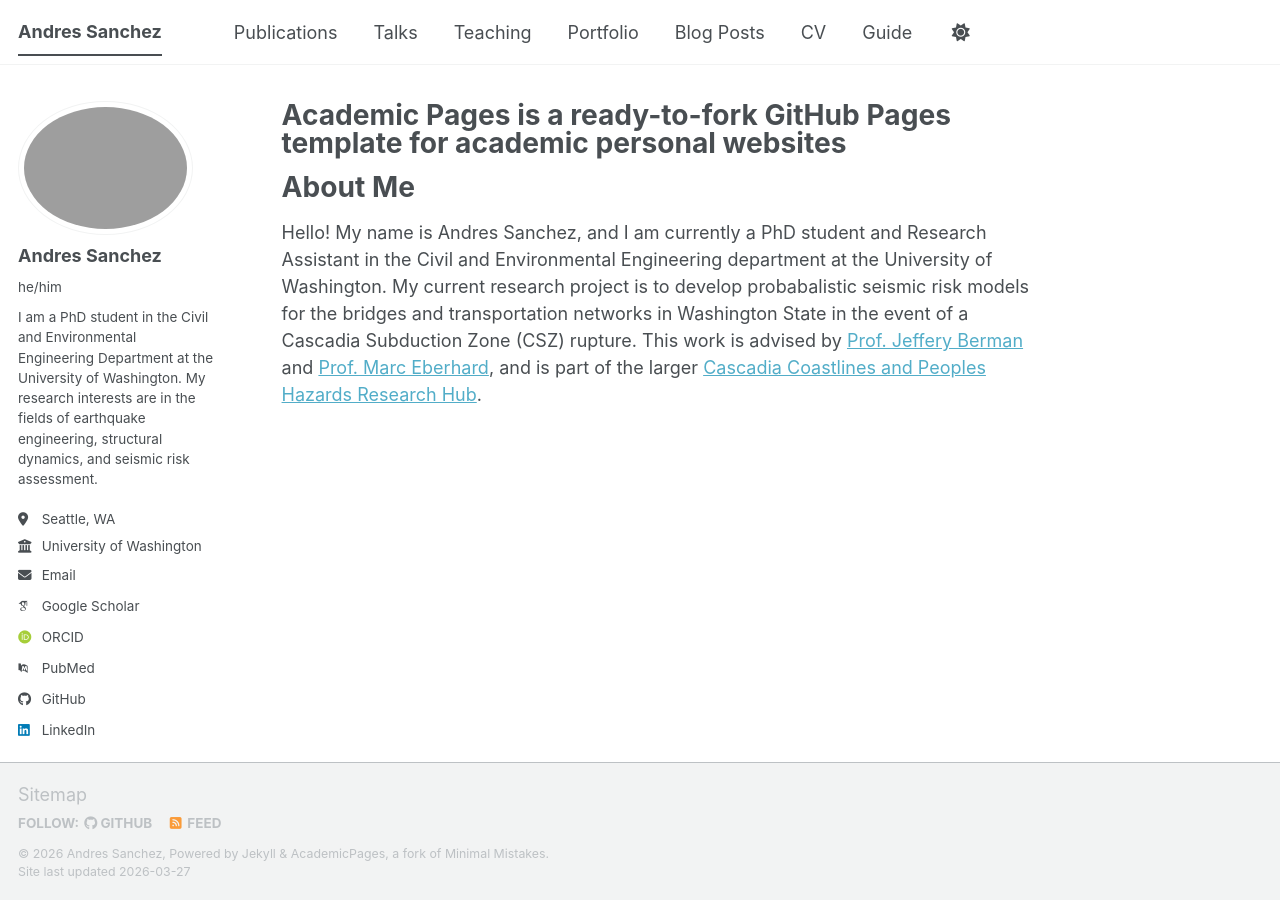
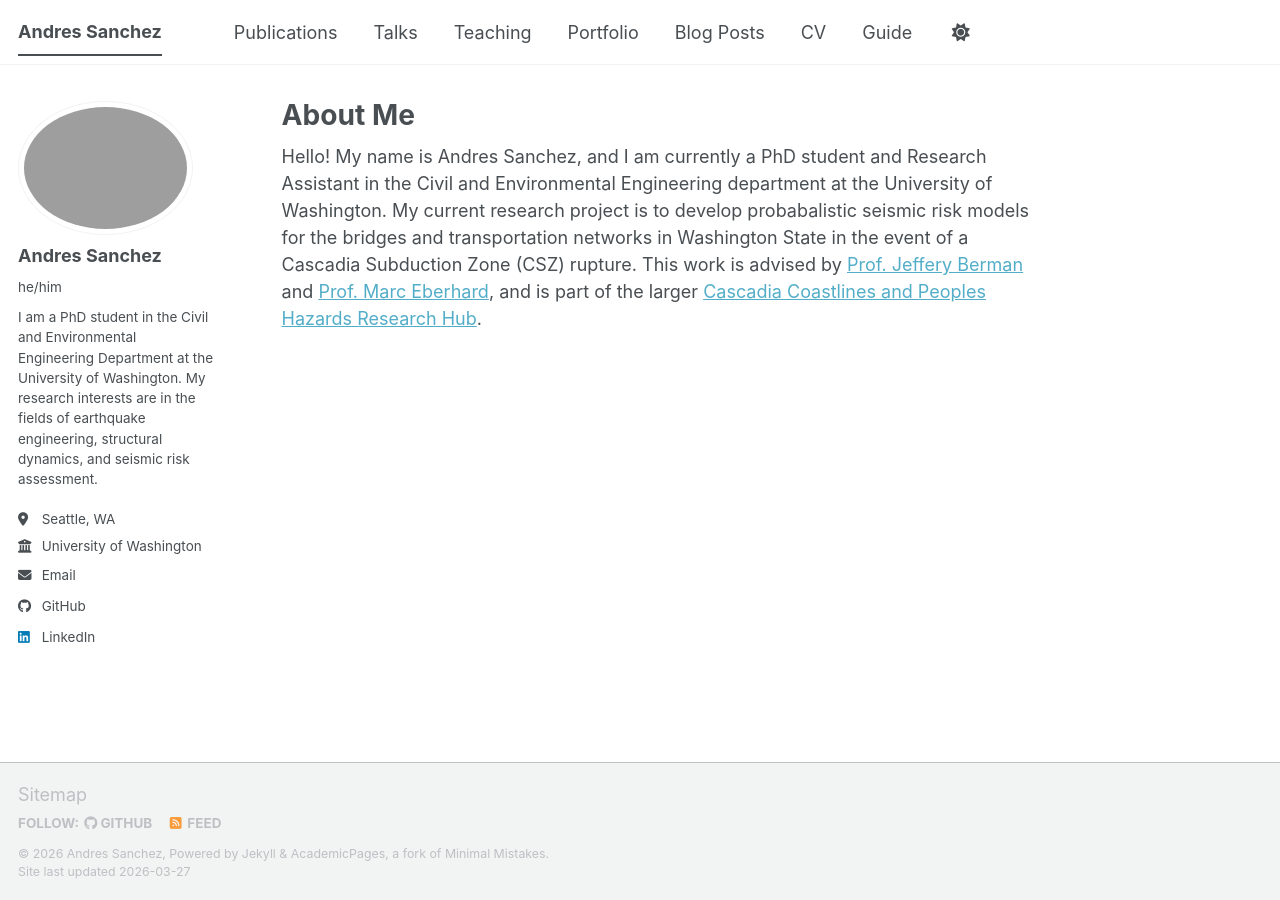
Before and after one commit to ajsanchez15/ajsanchez15.github.io, a Jekyll site: the page built from _pages/about.md, in a window 1280 px wide. Built offline with Jekyll 4.4.1, drawn with Linux system fonts in a browser that asks for light colours; some web fonts are replaced; a script bundle is joined from its source files by our own code; library files that are not in the unit come from our copies; some of the changed lines change nothing that is shown.

Commit message:
about me

```diff
--- a/_config.yml
+++ b/_config.yml
@@ -35,13 +35,13 @@ author:
   # Academic websites
   academia         : # URL
   arxiv            : # URL - Update with the correct link to your profile
-  googlescholar    : "https://scholar.google.com/citations?user=PS_CX0AAAAAJ"
+  googlescholar    : # URL
   inspire-hep      : # URL
   impactstory      : # URL
-  orcid            : "https://orcid.org/yourorcidurl"
+  orcid            : # URL
   semantic         : # URL
   ssrn             : # URL
-  pubmed           : "https://www.ncbi.nlm.nih.gov/pubmed/?term=john+snow"
+  pubmed           : # URL
   researchgate     : # URL
   scopus           : # URL
   zotero           : # URL
--- a/_pages/about.md
+++ b/_pages/about.md
@@ -1,13 +1,10 @@
 ---
 permalink: /
-title: "Academic Pages is a ready-to-fork GitHub Pages template for academic personal websites"
+title: "About Me"
 author_profile: true
 redirect_from:
   - /about/
   - /about.html
 ---
 
-About Me
-======
-
 Hello! My name is Andres Sanchez, and I am currently a PhD student and Research Assistant in the Civil and Environmental Engineering department at the University of Washington. My current research project is to develop probabalistic seismic risk models for the bridges and transportation networks in Washington State in the event of a Cascadia Subduction Zone (CSZ) rupture. This work is advised by [Prof. Jeffery Berman](https://www.ce.washington.edu/facultyfinder/jeffrey-w-berman) and [Prof. Marc Eberhard](https://www.ce.washington.edu/facultyfinder/marc-o-eberhard), and is part of the larger [Cascadia Coastlines and Peoples Hazards Research Hub](https://cascadiacopeshub.org/).
```
